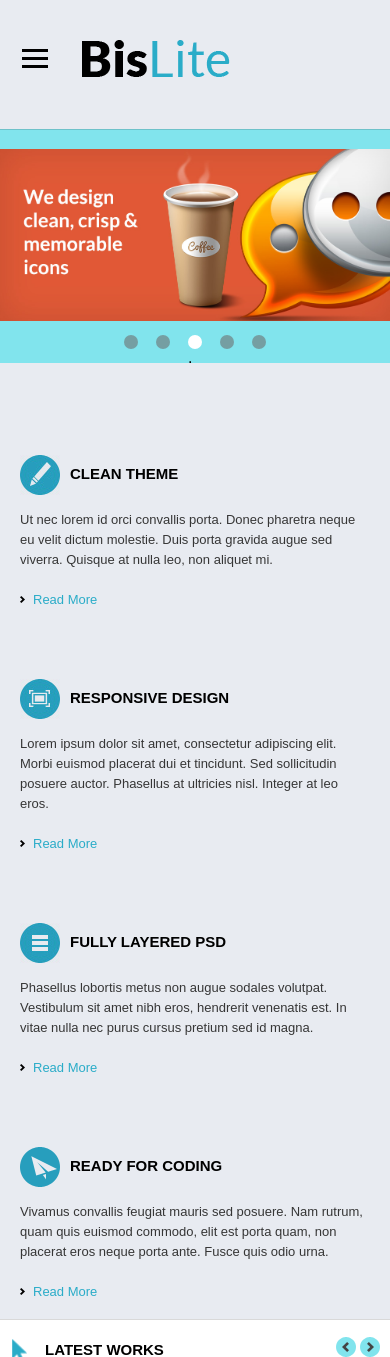
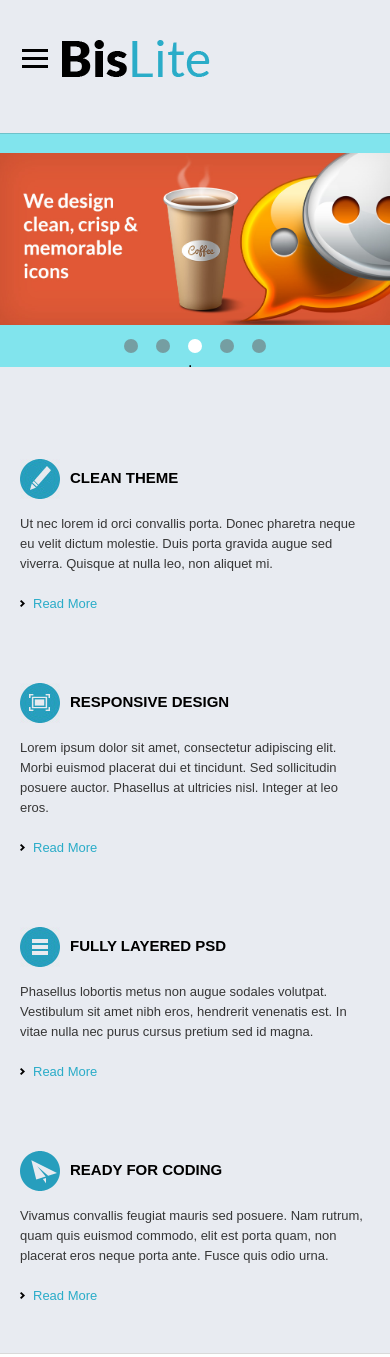
Before and after one commit to Aizhee/online-tech, a PHP site: page /activities/RESPONSIVE/BisLite/index.html in a window 390 px wide. Shown: the top 1357 px of the page. Run offline with PHP 8.4, Linux system fonts and the light colour scheme.

Commit message:
Adjustment to BisLite

```diff
--- a/activities/RESPONSIVE/BisLite/css/style.css
+++ b/activities/RESPONSIVE/BisLite/css/style.css
@@ -844,15 +844,15 @@ p#copyright {
         position: absolute;
         top: 0;
     }
-    .menu{
+    .menu {
         padding-top: 10px;
     }
     #menu-toggle {
         opacity: 0;
     }
 
-    #logo{
-        margin-left: 15%;
+    #logo {
+        margin-left: 20%;
     }
 
     .menu-button-container {
@@ -932,6 +932,10 @@ p#copyright {
         margin-right: 0px;
     }
 
+    #mid_content  {
+        padding-bottom:50px;
+    }
+
 }
 
 
--- a/activities/RESPONSIVE/BisLite/index.html
+++ b/activities/RESPONSIVE/BisLite/index.html
@@ -23,9 +23,7 @@
 						<span></span>
 					</label>
 
-					<img id="logo" src="img/bislite-logo.png" alt="bislite-logo">
-
-
+					<a href="#" id="header_logo"> <img id="logo" src="img/bislite-logo.png" alt="bislite-logo"></a>
 
 					<ul class="menu ">
 						<li class="first_list"><a href="#" class="main_menu_first main_current">home</a></li>
```
